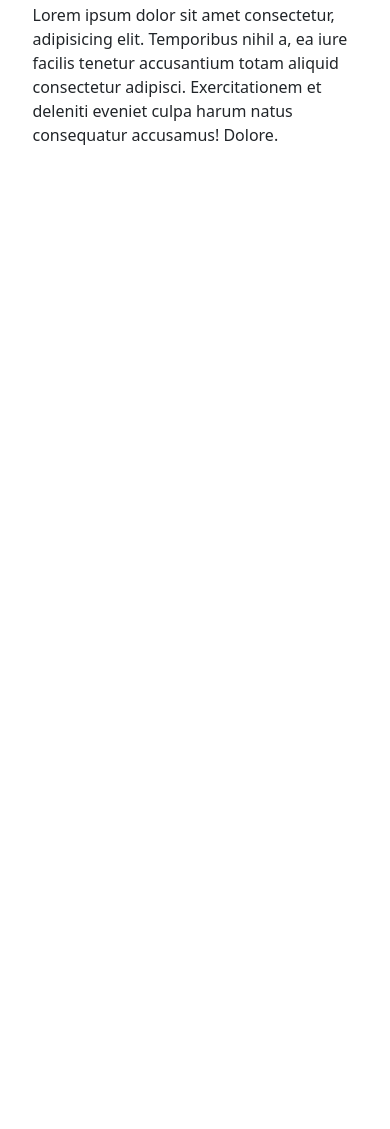
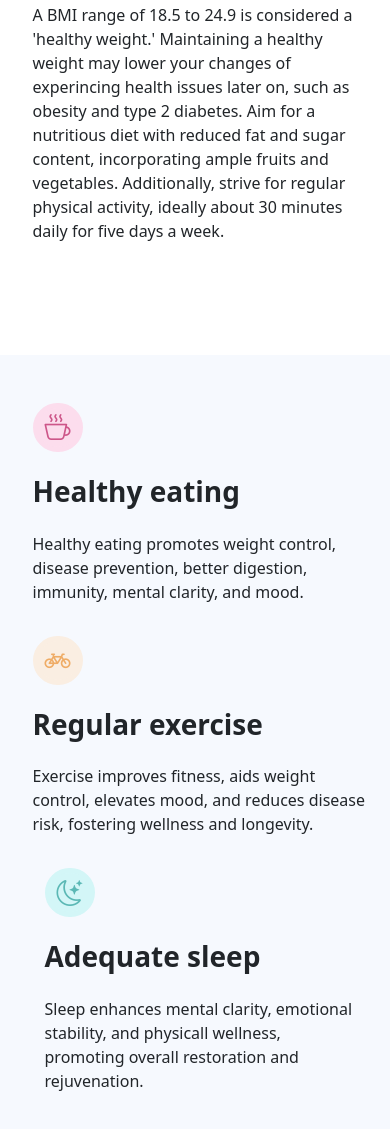
Before and after one commit to David-Santos94/body-mass-index-calculator, a plain HTML site: page index.html in a window 390 px wide. Shown: the part 1680-2809 px from the top of the page. Before the commit the page ends 1913 px from the top, so only its background shows below. Drawn offline with nearby package versions, Linux system fonts and the light colour scheme.

Commit message:
responsividade da segunda section

```diff
--- a/index.html
+++ b/index.html
@@ -18,7 +18,7 @@
       <div class="row justify-content-center justify-content-lg-start align-items-lg-center">
         <div id="header" class="text-center text-lg-start col-12 col-lg-8">
           <div class="content">
-            <i class="icon-w1 bi bi-universal-access-circle"></i>
+            <i class="icon-top bi bi-universal-access-circle"></i>
             <h1 class="font-h1">Body Mass<br>Index Calculator</h1>
             <p class="font-p">Better understand your weight in relation to your height using our body mass index (BM) calculator. While BMI is not the sole determinant of a healthy weight, it offers a valuable starting point to evaluate your overall health and well-being.</p>
           </div>
@@ -68,26 +68,56 @@
     </div>
   </section>
   <section>
-    <div class="container">
-      <div class="row">
-        <div class="col-md-6 p-0">
+    <div class="container-fluid">
+      <div class="row mb-5 justify-content-md-between justify-content-lg-evenly">
+        <div id="image" class="col-md-6 col-lg-4 p-0">
           <img class="w-100" src="images/imagem-homem.jpg" alt="homem comendo sushi">
         </div>
-        <div class="col-md-6 pt-4">
-          <div class="row justify-content-center">
-            <div class="col-10 col-md-11 p-0">
+        <div class="col-md-6 col-lg-4 pt-4 pb-5 d-flex align-items-lg-end">
+          <div class="row justify-content-center justify-content-md-start">
+            <div class="col-10 col-md-11 col-lg-10 p-0">
               <h2 class="font-h2">What your BMI result means</h2>
             </div>
             <div class="col-10 col-md-11 p-0">
-              <p class="font-p">Lorem ipsum dolor sit amet consectetur, adipisicing elit. Temporibus nihil a, ea iure facilis tenetur accusantium totam aliquid consectetur adipisci. Exercitationem et deleniti eveniet culpa harum natus consequatur accusamus! Dolore.</p>
+              <p class="font-p">A BMI range of 18.5 to 24.9 is considered a 'healthy weight.' Maintaining a healthy weight may lower your changes of experincing health issues later on, such as obesity and type 2 diabetes. Aim for a nutritious diet with reduced fat and sugar content, incorporating ample fruits and vegetables. Additionally, strive for regular physical activity, ideally about 30 minutes daily for five days a week.</p>
             </div>
           </div>
         </div>
       </div>
-      <div class="row">
-        <div class="col-4"></div>
-        <div class="col-4"></div>
-        <div class="col-4"></div>
+      <div class="row-bg-color row justify-content-center pt-5 pb-5">
+        <div class="col-10 col-md-11 col-lg-3 mb-3 p-0">
+          <div class="row">
+            <div class="col-12 col-md-2 col-lg-12 d-flex justify-content-md-center justify-content-lg-start align-items-center">
+              <i class="icons-middle bi bi-cup-hot"></i>
+            </div>
+            <div class="col-12 col-md-9 col-lg-12 pe-0">
+              <h3 class="font-h3">Healthy eating</h3>
+              <p class="font-p">Healthy eating promotes weight control, disease prevention, better digestion, immunity, mental clarity, and mood.</p>
+            </div>
+          </div>
+        </div>
+        <div class="col-10 col-md-11 col-lg-3 mb-3 p-0">
+          <div class="row">
+            <div class="col-12 col-md-2 col-lg-12 d-flex justify-content-md-center justify-content-lg-start align-items-center">
+              <i class="icons-middle bi bi-bicycle"></i>
+            </div>
+            <div class="col-12 col-md-9 col-lg-12 pe-0">
+              <h3 class="font-h3">Regular exercise</h3>
+              <p class="font-p">Exercise improves fitness, aids weight control, elevates mood, and reduces disease risk, fostering wellness and longevity.</p>
+            </div>
+          </div>
+        </div>
+        <div class="col-10 col-md-11 col-lg-3 mb-3">
+          <div class="row">
+            <div class="col-12 col-md-2 col-lg-12 d-flex justify-content-md-center justify-content-lg-start align-items-center">
+              <i class="icons-middle bi bi-moon-stars"></i>
+            </div>
+            <div class="col-12 col-md-9 col-lg-12 pe-0">
+              <h3 class="font-h3">Adequate sleep</h3>
+              <p class="font-p">Sleep enhances mental clarity, emotional stability, and physicall wellness, promoting overall restoration and rejuvenation.</p>
+            </div>
+          </div>
+        </div>
       </div>
     </div>
   </section>
--- a/style.css
+++ b/style.css
@@ -47,13 +47,12 @@ section {
     margin-bottom: 55px;
 }
 
-.icon-w1 {
+.icon-top {
     font-size: 36px;
-    color: #97bbda;
 }
 
-.icon-w2 {
-    font-size: 30px;
+.bi-universal-access-circle {
+    color: #97bbda;
 }
 
 #form-calc {
@@ -88,6 +87,38 @@ section {
     color: #fff;
 }
 
+.row-bg-color {
+    background-color: #f6f9fe;
+}
+
+.icons-middle {
+    display: inline-block;
+    text-align: center;
+    font-size: 26px;
+    border-radius: 25px;
+    border: solid 5px;
+    width: 50px;
+    margin-bottom: 23px;
+}
+
+.bi-cup-hot {
+    background-color: #fcdded;
+    border-color: #fcdded;
+    color: #cd5689;
+}
+
+.bi-bicycle {
+    background-color: #faeee2;
+    border-color: #faeee2;
+    color: #efac66;
+}
+
+.bi-moon-stars {
+    background-color: #d3f6f7;
+    border-color: #d3f6f7;
+    color: #5bb8b5;
+}
+
 @media screen and (min-width: 767px) {
     #header {
         padding-bottom: 265px;
@@ -100,6 +131,10 @@ section {
     #result {
         border-radius: 16px 70px 70px 16px;
     }
+
+    #image {
+        margin-left: -70px;
+    }
 }
 
 @media screen and (min-width: 1023px) {
@@ -111,7 +146,7 @@ section {
         margin: 0;
     }
 
-    .icon-w1 {
+    .icon-top {
         display: block;
         margin-bottom: 120px;
     }
@@ -126,4 +161,9 @@ section {
         margin-top: 40px;
         margin-left: -19%;
     }
+
+    #image {
+        margin-left: 0;
+        width:
+    }
 }
```
